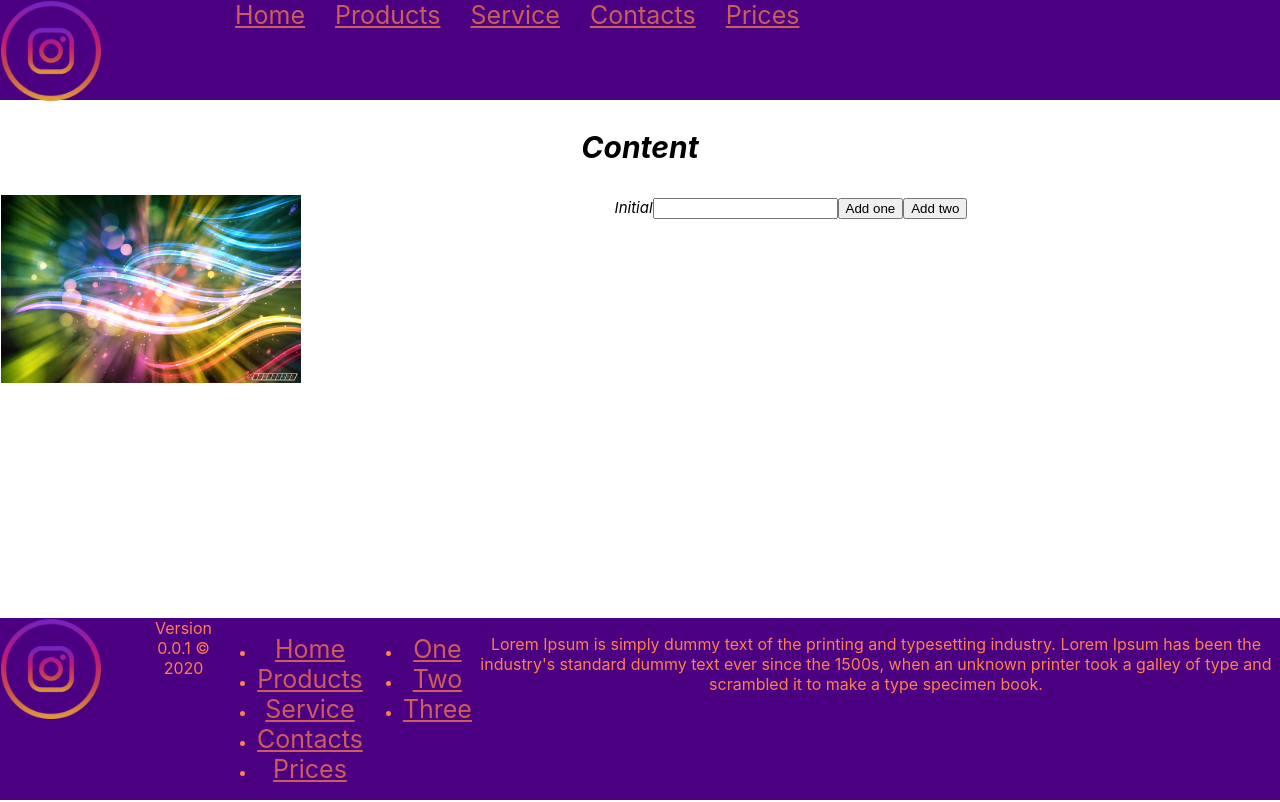
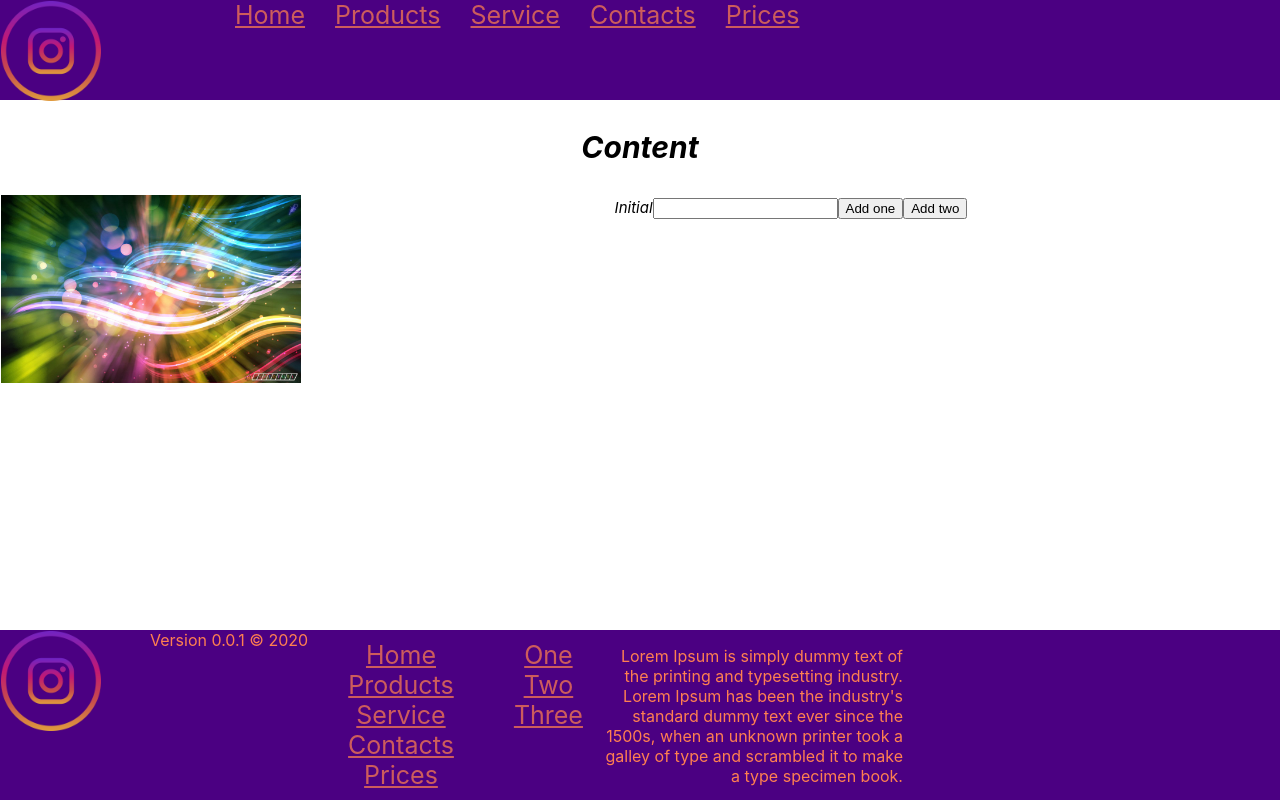
Before and after one commit to TatsianaH/cra1, a React (Create React App) app: page / in a window 1280 px wide. Built offline with nearby package versions, Linux system fonts and the light colour scheme.

Commit message:
add Components for footer

```diff
--- a/src/components/Menu3.jsx
+++ b/src/components/Menu3.jsx
@@ -3,9 +3,12 @@
 
 function Menu3(props) {
 return (
-    <p>
-        {props.textStory}
-    </p>
+    <div className="textBox">
+        <p>
+            {props.textStory}
+        </p>
+    </div>
+
 );
 }
 
--- a/src/index.css
+++ b/src/index.css
@@ -71,6 +71,19 @@
   margin-right: 30px;
 }
 
+footer nav ul {
+  list-style-type: none;
+  float: left;
+  margin-right: 20px;
+  font-size: 10px;
+}
+footer p {
+  text-align: right;
+  margin-right: 0;
+  right: 0;
+  display: inline-block;
+}
+
 main {
 padding-top: 100px;
   padding-bottom: 50px;
@@ -103,3 +116,10 @@
   float: left;
   vertical-align: baseline;
 }
+
+.textBox {
+  box-sizing: border-box;
+  width: 300px;
+  height: 100px;
+  float: right;
+}
```
